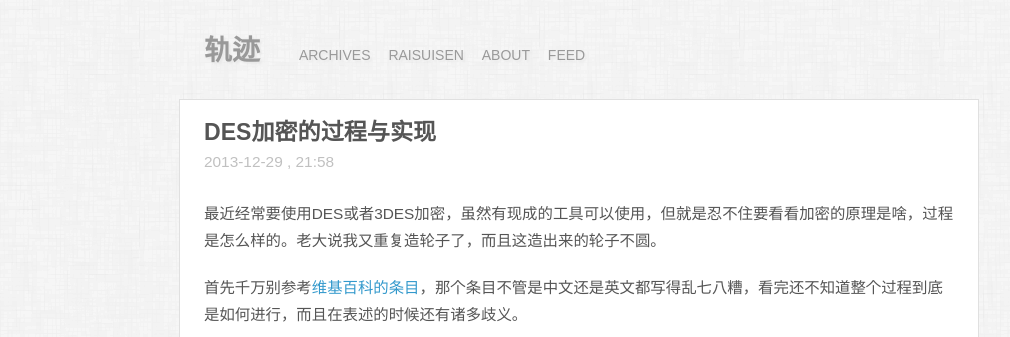
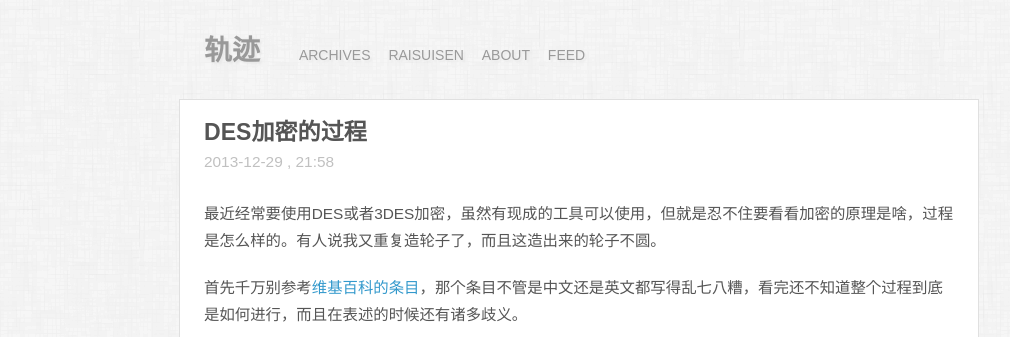
Before and after one commit to gyteng/gyteng.github.com, a Jekyll site: the page built from _posts/2013-12-29-Des-Crypto-Tools.markdown, in a window 1280 px wide and 900 px high. Shown: the top 337 px of the window, without its empty margins (61-1071 px from the left). Built offline with Jekyll 4.4.1, drawn with Linux system fonts in a browser that asks for light colours; some web fonts are replaced; Markdown is read by kramdown in place of the engine named in the settings; comment, search, counter and statistics services are not loaded; some of the changed text lies outside the part shown.

Commit message:
From Amazon EC2

```diff
--- a/_posts/2013-12-29-Des-Crypto-Tools.markdown
+++ b/_posts/2013-12-29-Des-Crypto-Tools.markdown
@@ -1,12 +1,12 @@
 ---
 
 layout: post
-title: "DES加密的过程与实现"
+title: "DES加密的过程"
 date: 2013-12-29 21:58
 comments: true
 
 ---
-最近经常要使用DES或者3DES加密，虽然有现成的工具可以使用，但就是忍不住要看看加密的原理是啥，过程是怎么样的。老大说我又重复造轮子了，而且这造出来的轮子不圆。
+最近经常要使用DES或者3DES加密，虽然有现成的工具可以使用，但就是忍不住要看看加密的原理是啥，过程是怎么样的。有人说我又重复造轮子了，而且这造出来的轮子不圆。
 
 首先千万别参考[维基百科的条目](http://zh.wikipedia.org/wiki/%E8%B3%87%E6%96%99%E5%8A%A0%E5%AF%86%E6%A8%99%E6%BA%96)，那个条目不管是中文还是英文都写得乱七八糟，看完还不知道整个过程到底是如何进行，而且在表述的时候还有诸多歧义。
 
@@ -134,5 +134,8 @@ comments: true
 	00001110
 	10101000
 
+另外还有S盒的使用方法：将一个48位的数据分成8个6位，每个6位经过S盒的置换后变成4位，再合并起来就是32位。S盒为一个16x4的矩阵，取6位数据的首末两位作为行，中间4位作为列，然后从表里查到相应的数字转化成二进制就是置换后输出的内容。
+
+关于上文提到的各种变换以及S盒的内容详见[DES补充材料](http://zh.wikipedia.org/wiki/DES%E8%A1%A5%E5%85%85%E6%9D%90%E6%96%99)。
 
 待续……
```
